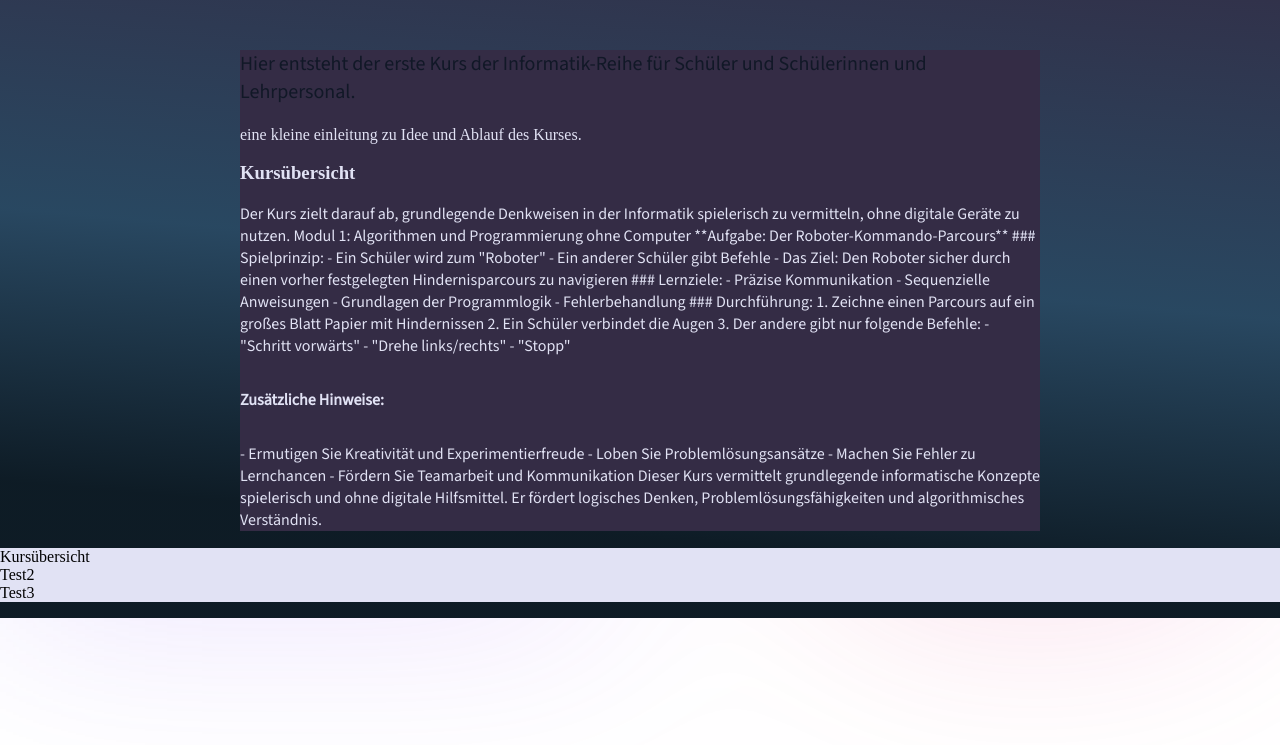
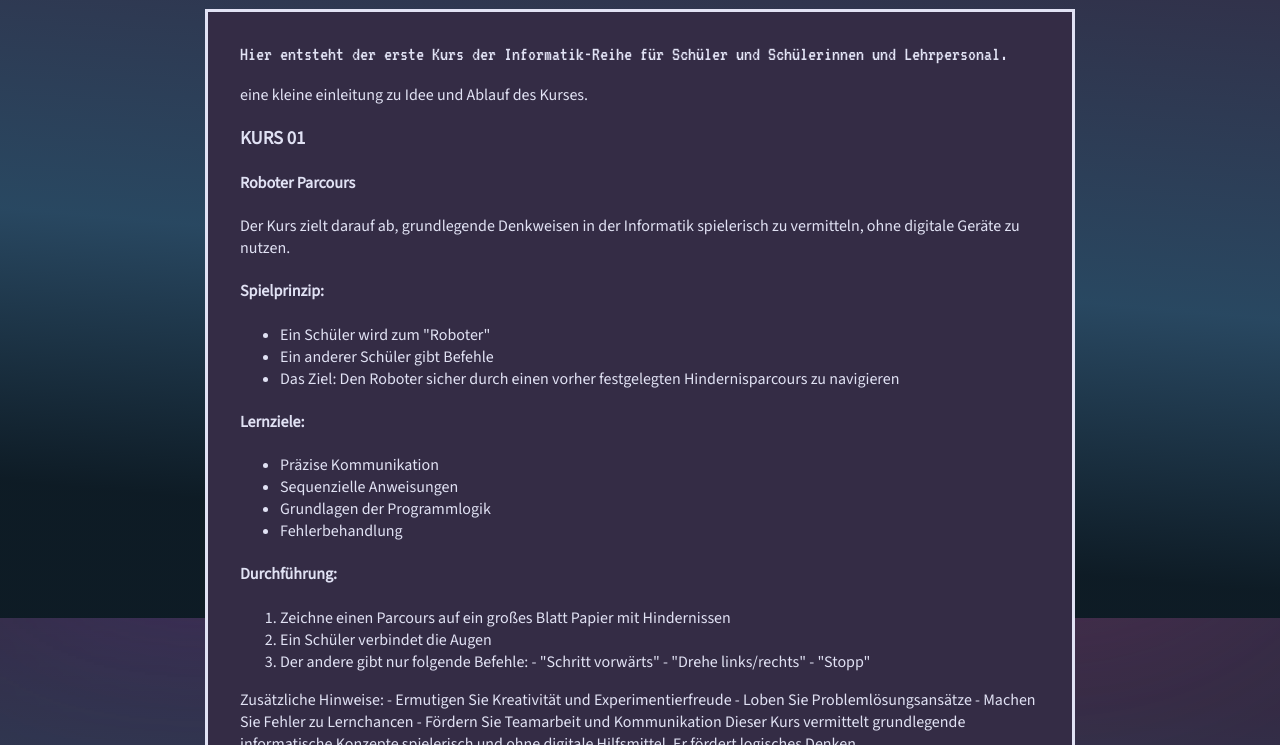
Before and after one commit to peterlepp/grundlagen-informatik-kurs01, an Astro site: page / in a window 1280 px wide. Shown: the part 182-927 px from the top of the page. Before the commit the page ends 800 px from the top, so only its background shows below. Built offline with nearby package versions, Linux system fonts and the light colour scheme; Astro itself is replaced by a stand-in of ours.

Commit message:
- add Text -add change css Style

```diff
--- a/src/pages/index.astro
+++ b/src/pages/index.astro
@@ -12,44 +12,43 @@ import '../styles/global.scss';
   <MainNav />
   <Welcome />
 <main>
-  <div class="content-wrapper">
+  <div class="content-wrapper-kurs">
     <section>
   <h2>
    Hier entsteht der erste Kurs der Informatik-Reihe für Schüler und Schülerinnen und Lehrpersonal.
   </h2>
-  <div class="section-content-einleitung">
+  <div class="article-content-kurs">
    <article>
     eine kleine einleitung zu Idee und Ablauf des Kurses.
-    <h3>Kursübersicht</h3>
-    <div class="article-content">
+    <h3>KURS 01</h3>
+    <h4>Roboter Parcours</h4>
+    <div>
       Der Kurs zielt darauf ab, grundlegende Denkweisen in der Informatik spielerisch zu vermitteln, ohne digitale Geräte zu nutzen.
 
-      Modul 1: Algorithmen und Programmierung ohne Computer
-      **Aufgabe: Der Roboter-Kommando-Parcours**
 
-      ### Spielprinzip:
-
-      - Ein Schüler wird zum "Roboter"
-      - Ein anderer Schüler gibt Befehle
-      - Das Ziel: Den Roboter sicher durch einen vorher festgelegten Hindernisparcours zu navigieren
-
-      ### Lernziele:
-
-      - Präzise Kommunikation
-      - Sequenzielle Anweisungen
-      - Grundlagen der Programmlogik
-      - Fehlerbehandlung
-
-      ### Durchführung:
-
-      1. Zeichne einen Parcours auf ein großes Blatt Papier mit Hindernissen
-      2. Ein Schüler verbindet die Augen
-      3. Der andere gibt nur folgende Befehle:
-          - "Schritt vorwärts"
-          - "Drehe links/rechts"
-          - "Stopp"
-
-      <strong>Zusätzliche Hinweise:</strong>
+      <h4>Spielprinzip:</h4>
+      <ul>
+      <li>Ein Schüler wird zum "Roboter"</li>
+      <li>Ein anderer Schüler gibt Befehle</li>
+      <li>Das Ziel: Den Roboter sicher durch einen vorher festgelegten Hindernisparcours zu navigieren</li>
+      </ul>
+      <h4>Lernziele:</h4>
+      <ul>
+      <li>Präzise Kommunikation</li>
+      <li>Sequenzielle Anweisungen</li>
+      <li>Grundlagen der Programmlogik</li>
+      <li>Fehlerbehandlung</li>
+      </ul>
+     <h4>Durchführung:</h4>
+      <ol>
+      <li>Zeichne einen Parcours auf ein großes Blatt Papier mit Hindernissen</li>
+      <li>Ein Schüler verbindet die Augen</li>
+      <li>Der andere gibt nur folgende Befehle:
+            - "Schritt vorwärts"
+            - "Drehe links/rechts"
+            - "Stopp"</li>
+      </ol>
+     Zusätzliche Hinweise:
 
 		- Ermutigen Sie Kreativität und Experimentierfreude
 		- Loben Sie Problemlösungsansätze
--- a/src/styles/global.scss
+++ b/src/styles/global.scss
@@ -3,10 +3,15 @@ Global Css-Probs
 ==================== */
 @use 'base';
 
+
+/* =================
+[Font Family Probs]
+==================== */
+
 @font-face {
   font-family: 'VT323';
+  src: url('/fonts/vt323-v17-latin-regular.woff2') format('woff2');
   font-style: normal;
-  src: url('/fonts/vt323-v17-latin-regular.woff2') format('woff2');
 }
 
 @font-face {
@@ -114,9 +119,10 @@ pre {
 h2 {
   margin: 0 0 1em;
   font-weight: normal;
-  color: #111827;
+  color: base.$white-lilac;;
   font-size: 20px;
-  font-family: 'Source Sans 3', sans-serif;
+  font-family: 'VT323', 'Courier New', Courier, monospace;
+
 
 
 }
@@ -195,21 +201,26 @@ code {
     line-height: 1.5;
   }
 }
-.content-wrapper {
+.content-wrapper-kurs{
   background-color: base.$Martinique;
+  padding: 2em;
   margin-inline: auto;
   min-width: 90vh;
   max-width: 100vh;
-  color: base.$white-lilac;
+  gap: 2em;
+  border-style: solid;
+  border-width: 0.2em;
+  border-color: base.$white-lilac;
 
 
 
 }
-.article-content {
+.article-content-kurs{
   display: grid;
   grid-auto-flow: row;
   gap: 2em;
   font-family: 'Source Sans 3', Verdana, sans-serif;
+  color: base.$white-lilac;
 }
 .footer-grid{
 background-color: base.$white-lilac;
```
